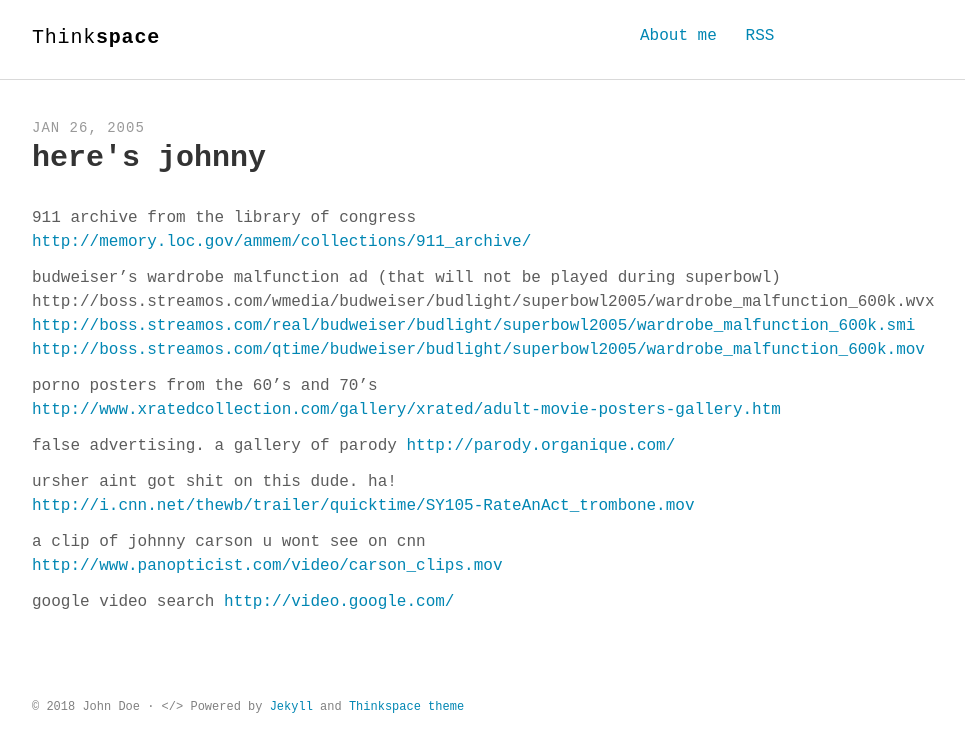
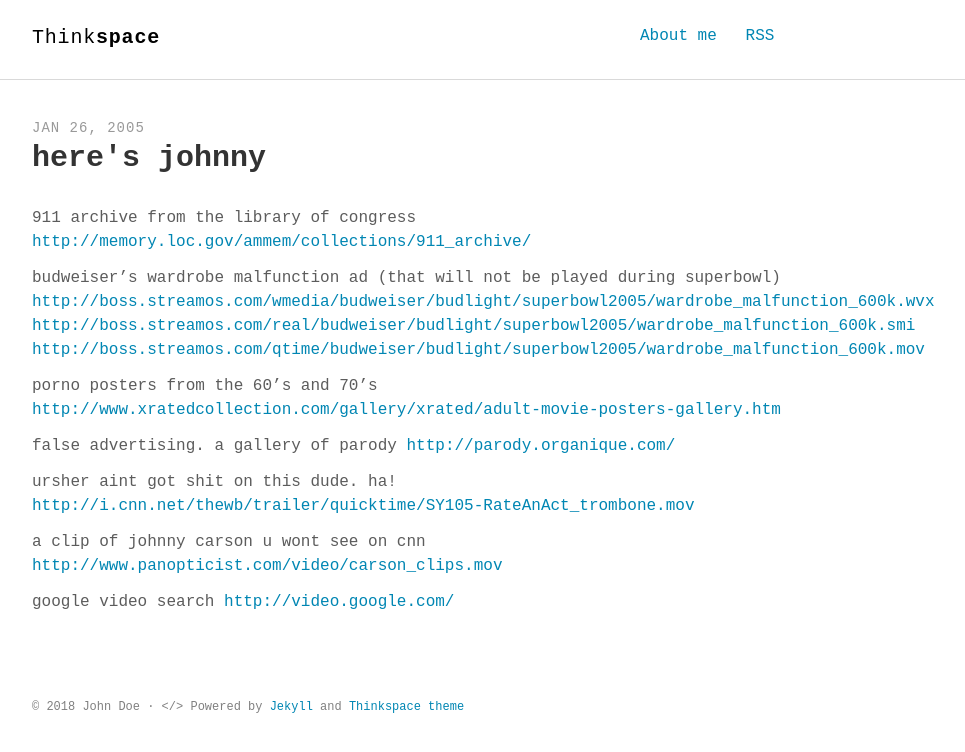
Before and after one commit to misoverstood/thatstheworst.com, a Jekyll site: the page built from _posts/2005-01-26-heres-johnny!-fuck-him-and-the-horse-he-rode-in-on.md, in a window 1280 px wide. Shown: the top 752 px of the page, without its empty margins (232-1197 px from the left). Built offline with Jekyll 4.4.1, drawn with Linux system fonts in a browser that asks for light colours; some web fonts are replaced.

Commit message:
Update 2005-01-26-heres-johnny!-fuck-him-and-the-horse-he-rode-in-on.md

```diff
--- a/_posts/2005-01-26-heres-johnny!-fuck-him-and-the-horse-he-rode-in-on.md
+++ b/_posts/2005-01-26-heres-johnny!-fuck-him-and-the-horse-he-rode-in-on.md
@@ -10,7 +10,7 @@
 <http://memory.loc.gov/ammem/collections/911_archive/>
 
 budweiser's wardrobe malfunction ad (that will not be played during superbowl)
-http://boss.streamos.com/wmedia/budweiser/budlight/superbowl2005/wardrobe_malfunction_600k.wvx
+<http://boss.streamos.com/wmedia/budweiser/budlight/superbowl2005/wardrobe_malfunction_600k.wvx>
 <http://boss.streamos.com/real/budweiser/budlight/superbowl2005/wardrobe_malfunction_600k.smi>
 <http://boss.streamos.com/qtime/budweiser/budlight/superbowl2005/wardrobe_malfunction_600k.mov>
 
```
